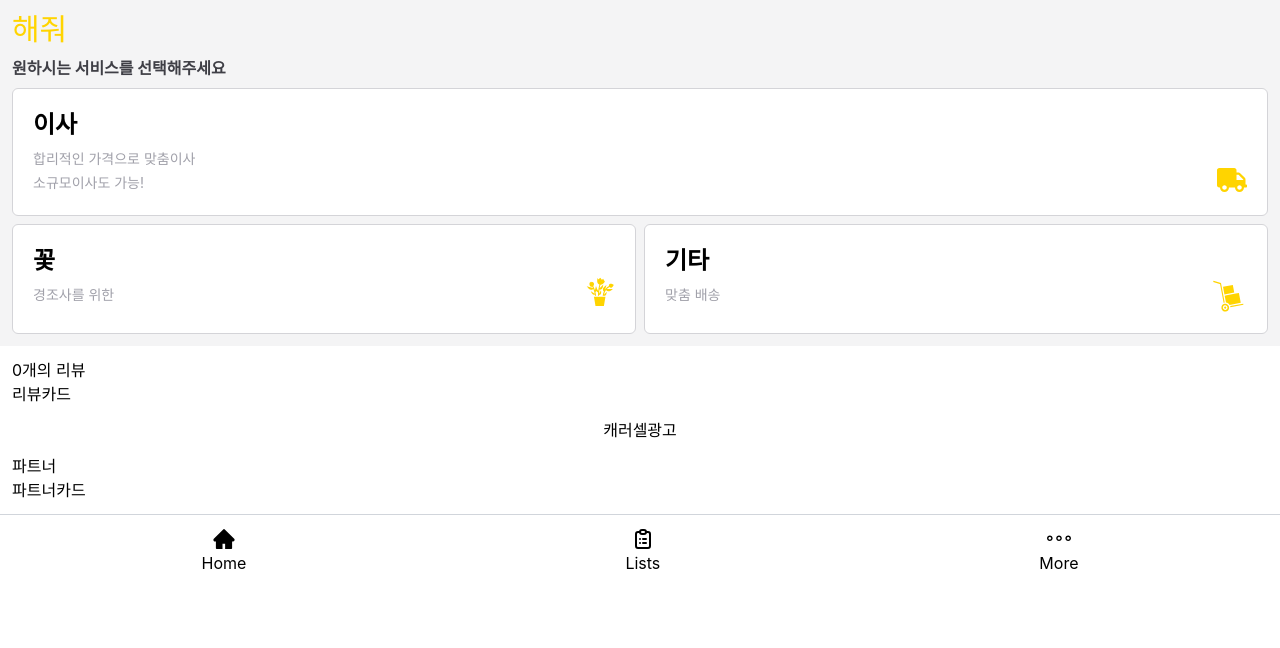
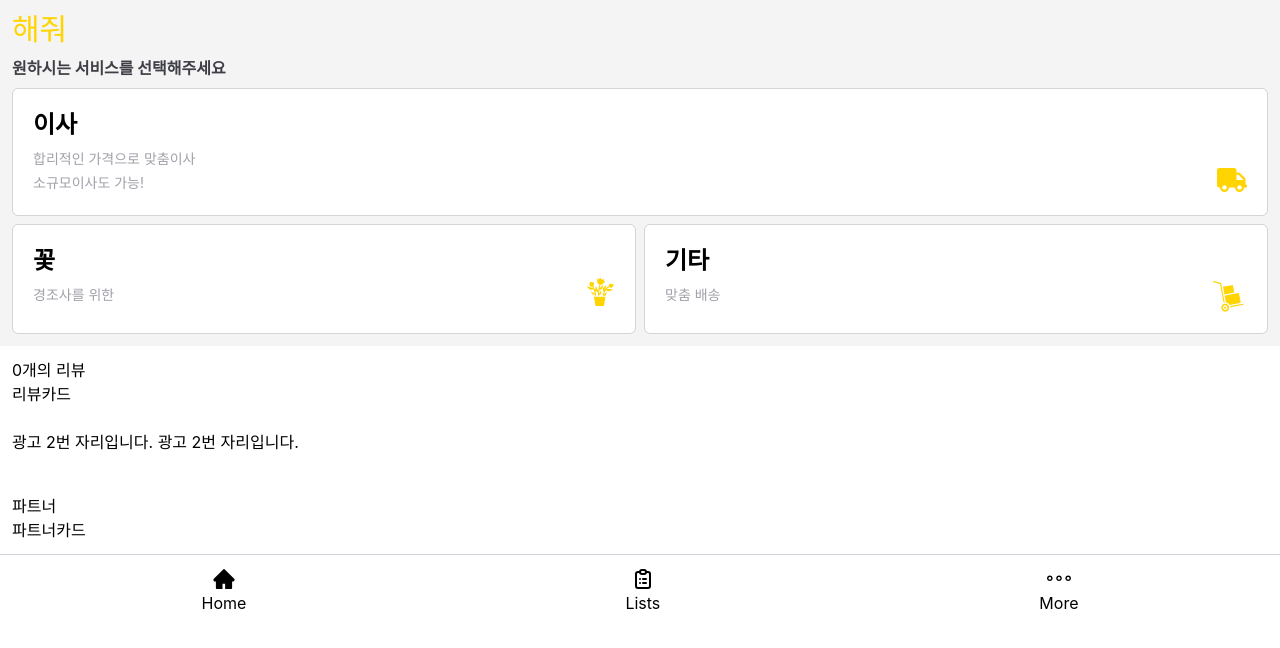
Before and after one commit to haejwo/haejwo-react-frontend, a React (Create React App) app: page / in a window 1280 px wide. Shown: the top 648 px of the page. Built offline with nearby package versions, Linux system fonts and the light colour scheme; a web font is replaced by a local one.

Commit message:
chore: auto Carousel

```diff
--- /dev/null
+++ b/src/components/Carousel/Carousel.jsx
@@ -0,0 +1,25 @@
+import React, { useEffect, useState } from 'react';
+
+export default function Carousel({ slides, intervalTime }) {
+    const [currentSlide, setCurrentSlide] = useState(0);
+
+    useEffect(() => {
+        const timer = setInterval(() => {
+            setCurrentSlide((prev) => (prev + 1) % slides.length);
+        }, intervalTime);
+
+        return () => {
+            clearInterval(timer);
+        };
+    }, [slides.length, intervalTime]);
+
+    return (
+        <div className='w-screen h-10 flex'>
+            {slides.map((slide, idx) => (
+                <div key={idx} className={`w-100 h-100 ease-in-out ${idx === currentSlide ? 'translate-x-0' : 'hidden'}`}>
+                    {slide}
+                </div>
+            ))}
+        </div>
+    );
+}
--- a/src/pages/Home/Home.jsx
+++ b/src/pages/Home/Home.jsx
@@ -2,8 +2,11 @@ import React from 'react';
 import { FaTruck } from 'react-icons/fa';
 import { GiFlowerPot, GiHandTruck } from 'react-icons/gi';
 import { Link } from 'react-router-dom';
+import Carousel from '../../components/Carousel/Carousel';
 
 export default function Home() {
+    const slides = ['광고 1번 자리입니다. 광고 1번 자리입니다.', '광고 2번 자리입니다. 광고 2번 자리입니다.', '광고 3번 자리입니다. 광고 3번 자리입니다.'];
+
     return (
         <main className='flex flex-col items-center'>
             <div className='w-screen p-3 bg-zinc-100'>
@@ -40,8 +43,8 @@ export default function Home() {
                     <div>리뷰카드</div>
                 </div>
             </div>
-            <div>
-                캐러셀광고
+            <div className='w-screen p-3'>
+                <Carousel slides={slides} intervalTime={3000}/>
             </div>
             <div className='w-screen p-3'>
                 <div className='flex flex-col items-start'>
```
